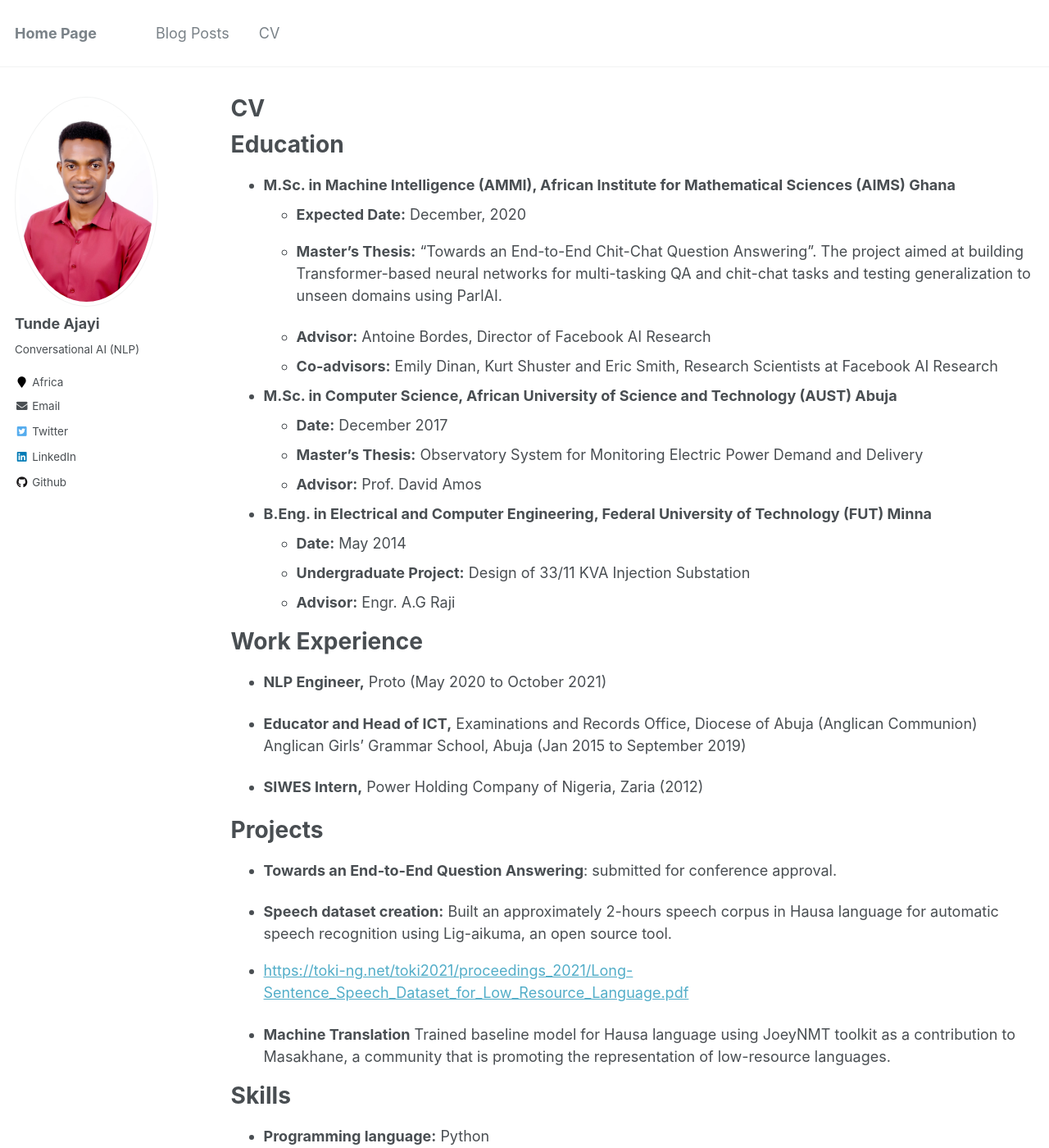
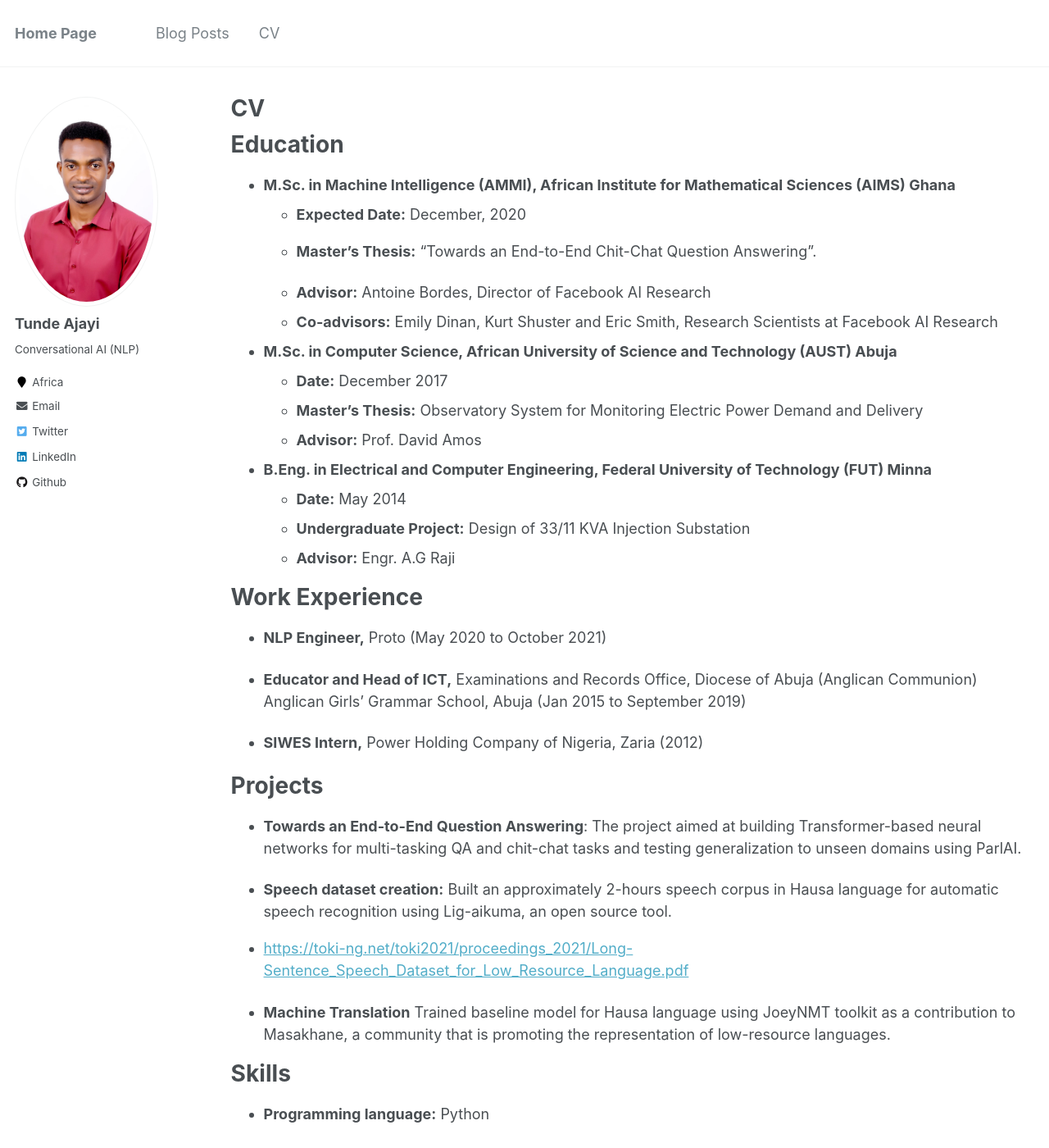
Before and after one commit to tundeajayi/tundeajayi.github.io, a Jekyll site: the page built from _pages/cv.md, in a window 1280 px wide and 1400 px high. Shown: the whole window at 82% size. Built offline with Jekyll 4.4.1, drawn with Linux system fonts in a browser that asks for light colours; part of the change alters nothing that is shown.

```diff
--- a/_pages/cv.md
+++ b/_pages/cv.md
@@ -14,7 +14,7 @@ redirect_from:
 ======
 * **M.Sc. in Machine Intelligence (AMMI), African Institute for Mathematical Sciences (AIMS) Ghana**
   - **Expected Date:** December, 2020
-  - **Master's Thesis:** "Towards an End-to-End Chit-Chat Question Answering". The project aimed at building Transformer-based neural networks for multi-tasking QA and chit-chat tasks and testing generalization to unseen domains using ParlAI.
+  - **Master's Thesis:** "Towards an End-to-End Chit-Chat Question Answering".
 
   - **Advisor:** Antoine Bordes, Director of Facebook AI Research
   - **Co-advisors:** Emily Dinan, Kurt Shuster and Eric Smith, Research Scientists at Facebook AI Research
@@ -39,7 +39,7 @@ redirect_from:
 
 **Projects**
 ======
-* **Towards an End-to-End Question Answering**: submitted for conference approval.
+* **Towards an End-to-End Question Answering**: The project aimed at building Transformer-based neural networks for multi-tasking QA and chit-chat tasks and testing generalization to unseen domains using ParlAI.
 
 * **Speech dataset creation:** Built an approximately 2-hours speech corpus in Hausa language for automatic speech recognition using Lig-aikuma, an open source tool.
 - [https://toki-ng.net/toki2021/proceedings_2021/Long-Sentence_Speech_Dataset_for_Low_Resource_Language.pdf](https://toki-ng.net/toki2021/proceedings_2021/Long-Sentence_Speech_Dataset_for_Low_Resource_Language.pdf)
```
